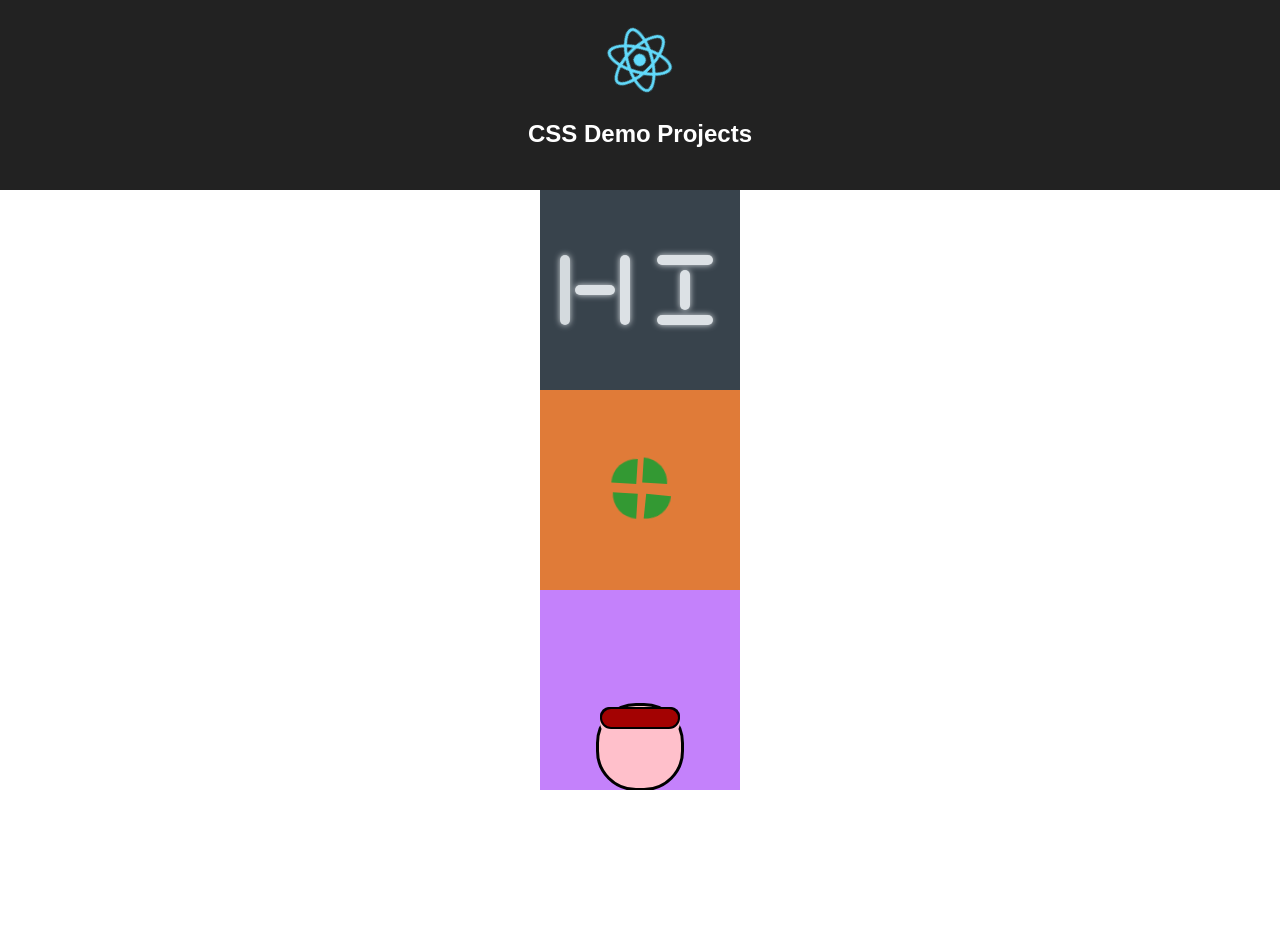
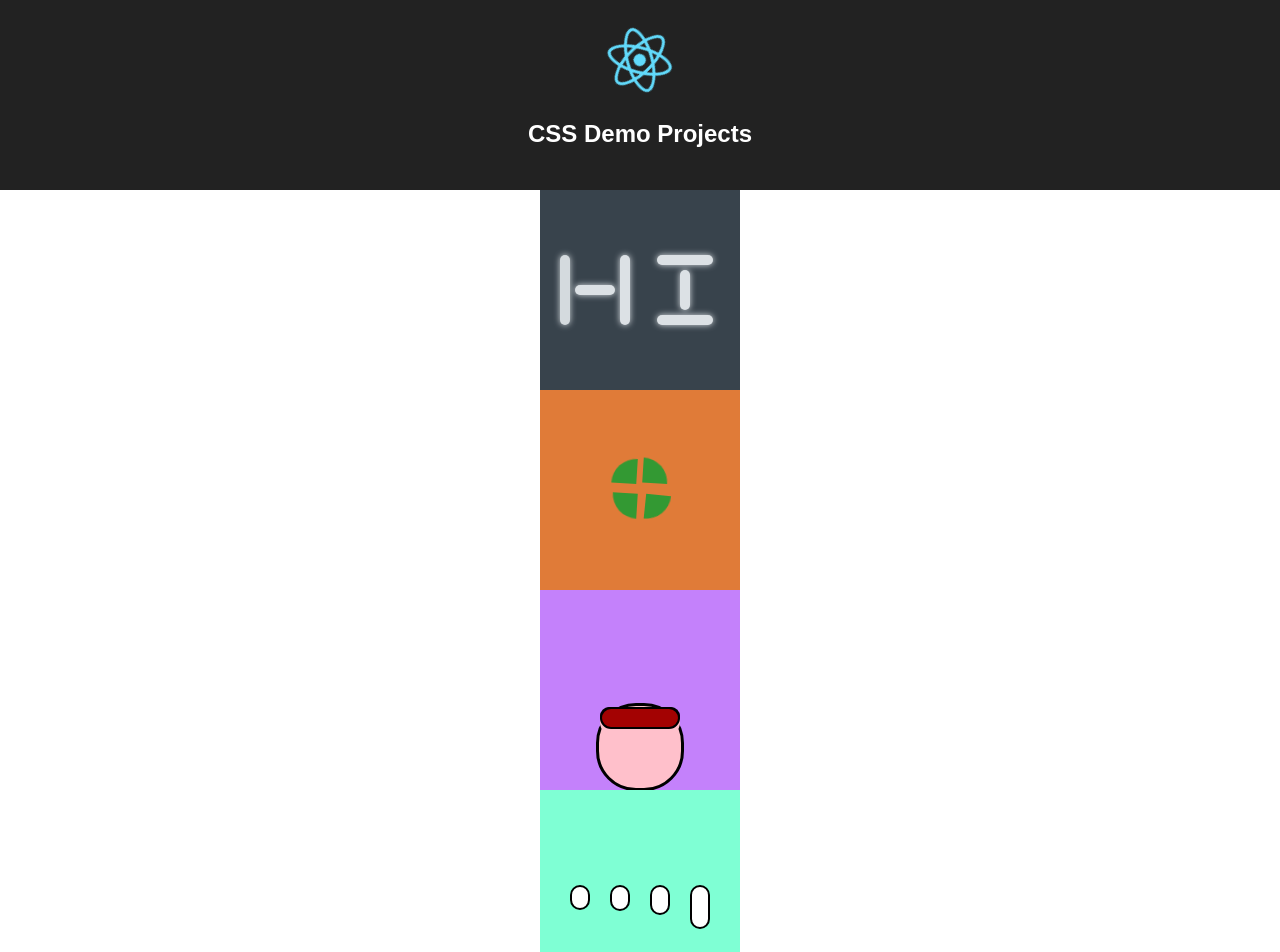
Before and after one commit to marcphilippebeaujean-abertay/ReactProjects, a React (Create React App) app in the folder scss-practice/: page / in a window 1280 px wide. Shown: the top 952 px of the page. Before the commit the page ends 800 px from the top, so only its background shows below. Built offline with nearby package versions, Linux system fonts and the light colour scheme; the HTML template or start-up script is replaced by a standard one.

Commit message:
added new bouncy loading screen

```diff
--- a/scss-practice/src/app.jsx
+++ b/scss-practice/src/app.jsx
@@ -4,6 +4,7 @@ import "./css/style.css";
 import FlickeringTextComponent from "./components/flickeringText";
 import AnimatedCircle from "./components/animatedCircle";
 import KidPortrait from "./components/kidPortrait";
+import BouncingCircles from "./components/bouncingCircleLoader";
 
 class App extends Component {
   render() {
@@ -16,6 +17,7 @@ class App extends Component {
         <FlickeringTextComponent />
         <AnimatedCircle />
         <KidPortrait />
+        <BouncingCircles />
       </div>
     );
   }
--- /dev/null
+++ b/scss-practice/src/components/bouncingCircleLoader.jsx
@@ -0,0 +1,17 @@
+import React, { Component } from "react";
+import "../css/style.css";
+
+export default class BouncingCircles extends Component {
+  render() {
+    return (
+      <div className="frame" id="bouncing-circles-bg">
+        <div id="bouncing-crcl-div">
+          <div className="bouncing-crcl" id="bouncing-crcl-1" />
+          <div className="bouncing-crcl" id="bouncing-crcl-2" />
+          <div className="bouncing-crcl" id="bouncing-crcl-3" />
+          <div className="bouncing-crcl" id="bouncing-crcl-4" />
+        </div>
+      </div>
+    );
+  }
+}
--- a/scss-practice/src/css/style.css
+++ b/scss-practice/src/css/style.css
@@ -306,7 +306,7 @@
   height: 60%;
   width: 100%;
   background-color: black;
-  border-radius: 15px;
+  border-radius: 25px;
   display: flex;
   direction: row; }
 
@@ -360,6 +360,105 @@
     box-shadow: 0px 0px 10px 0px #fc1105;
     background-color: #fc1105; } }
 
+#bouncing-circles-bg {
+  background-color: aquamarine;
+  display: flex;
+  justify-content: center; }
+
+#bouncing-crcl-div {
+  height: 50px;
+  width: 80%;
+  margin: auto 0;
+  display: flex;
+  flex-direction: row;
+  justify-content: center; }
+
+.bouncing-crcl {
+  background-color: white;
+  margin: 20px 10px;
+  border-radius: 50px;
+  height: 20px;
+  width: 30px;
+  border-width: 2px;
+  border-color: black;
+  border-style: solid; }
+
+#bouncing-crcl-1 {
+  animation-name: bounce-1;
+  animation-duration: 2s;
+  animation-iteration-count: infinite;
+  -webkit-transition-timing-function: ease-in-out;
+  -moz-transition-timing-function: ease-in-out;
+  -o-transition-timing-function: ease-in-out;
+  transition-timing-function: ease-in-out; }
+
+@keyframes bounce-1 {
+  6% {
+    margin: 0px 10px;
+    height: 30px;
+    width: 40px; }
+  19% {
+    margin: 20px 10px;
+    height: 40px;
+    width: 30px; } }
+
+#bouncing-crcl-2 {
+  animation-name: bounce-2;
+  animation-duration: 2s;
+  animation-iteration-count: infinite;
+  -webkit-transition-timing-function: ease-in-out;
+  -moz-transition-timing-function: ease-in-out;
+  -o-transition-timing-function: ease-in-out;
+  transition-timing-function: ease-in-out; }
+
+@keyframes bounce-2 {
+  12% {
+    margin: 0px 10px;
+    height: 30px;
+    width: 40px; }
+  38% {
+    margin: 20px 10px;
+    height: 40px;
+    width: 30px; } }
+
+#bouncing-crcl-3 {
+  animation-name: bounce-3;
+  animation-duration: 2s;
+  animation-iteration-count: infinite;
+  -webkit-transition-timing-function: ease-in-out;
+  -moz-transition-timing-function: ease-in-out;
+  -o-transition-timing-function: ease-in-out;
+  transition-timing-function: ease-in-out; }
+
+@keyframes bounce-3 {
+  18% {
+    margin: 0px 10px;
+    height: 30px;
+    width: 40px; }
+  57% {
+    margin: 20px 10px;
+    height: 40px;
+    width: 30px; } }
+
+#bouncing-crcl-4 {
+  animation-name: bounce-4;
+  animation-duration: 2s;
+  animation-iteration-count: infinite;
+  -webkit-transition-timing-function: ease-in-out;
+  -moz-transition-timing-function: ease-in-out;
+  -o-transition-timing-function: ease-in-out;
+  transition-timing-function: ease-in-out; }
+
+@keyframes bounce-4 {
+  24% {
+    margin: 0px 10px;
+    height: 30px;
+    width: 40px; }
+  76% {
+    margin: 20px 10px;
+    height: 40px;
+    width: 30px; } }
+
 .frame {
   display: table;
   width: 200px;
--- /dev/null
+++ b/scss-practice/src/scss/_bouncingCirclesBg.scss
@@ -0,0 +1,50 @@
+#bouncing-circles-bg {
+  background-color: aquamarine;
+  display: flex;
+  justify-content: center;
+}
+
+#bouncing-crcl-div {
+  height: 50px;
+  width: 80%;
+  margin: auto 0;
+  display: flex;
+  flex-direction: row;
+  justify-content: center;
+}
+
+.bouncing-crcl {
+  background-color: white;
+  margin: 20px 10px;
+  border-radius: 50px;
+  height: 20px;
+  width: 30px;
+  border-width: 2px;
+  border-color: black;
+  border-style: solid;
+}
+
+@for $i from 1 through 4 {
+  #bouncing-crcl-#{$i} {
+    animation-name: bounce-#{$i};
+    animation-duration: 2s;
+    animation-iteration-count: infinite;
+    -webkit-transition-timing-function: ease-in-out;
+    -moz-transition-timing-function: ease-in-out;
+    -o-transition-timing-function: ease-in-out;
+    transition-timing-function: ease-in-out;
+  }
+
+  @keyframes bounce-#{$i} {
+    #{$i * 6%} {
+      margin: 0px 10px;
+      height: 30px;
+      width: 40px;
+    }
+    #{$i * 19%} {
+      margin: 20px 10px;
+      height: 40px;
+      width: 30px;
+    }
+  }
+}
--- a/scss-practice/src/scss/_kidPortrait.scss
+++ b/scss-practice/src/scss/_kidPortrait.scss
@@ -26,7 +26,7 @@ $skin-color: pink;
   height: 60%;
   width: 100%;
   background-color: black;
-  border-radius: 15px;
+  border-radius: 25px;
   display: flex;
   direction: row;
 }
--- a/scss-practice/src/scss/style.scss
+++ b/scss-practice/src/scss/style.scss
@@ -2,6 +2,7 @@
 @import "flickeringText";
 @import "animatedCircle";
 @import "kidPortrait";
+@import "bouncingCirclesBg";
 
 .frame {
   display: table;
```
